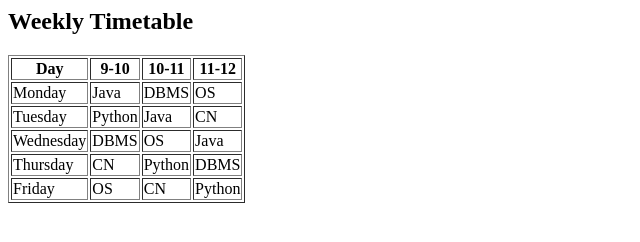
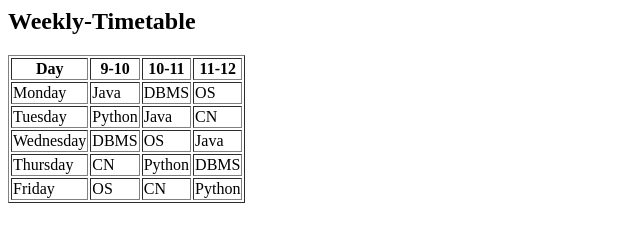
Before and after one commit to saiteja28-cpu/set4, a plain HTML site: page index.html in a window 1280 px wide. Shown: the full height of the page, 0-640 px from the left. Drawn offline with Linux system fonts and the light colour scheme.

Commit message:
Added index.html

```diff
--- a/index.html
+++ b/index.html
@@ -4,7 +4,7 @@
     <title>Weekly Timetable</title>
 </head>
 <body>
-    <h2>Weekly Timetable</h2>
+    <h2>Weekly-Timetable</h2>
 
     <table border="1">
         <tr>
```
